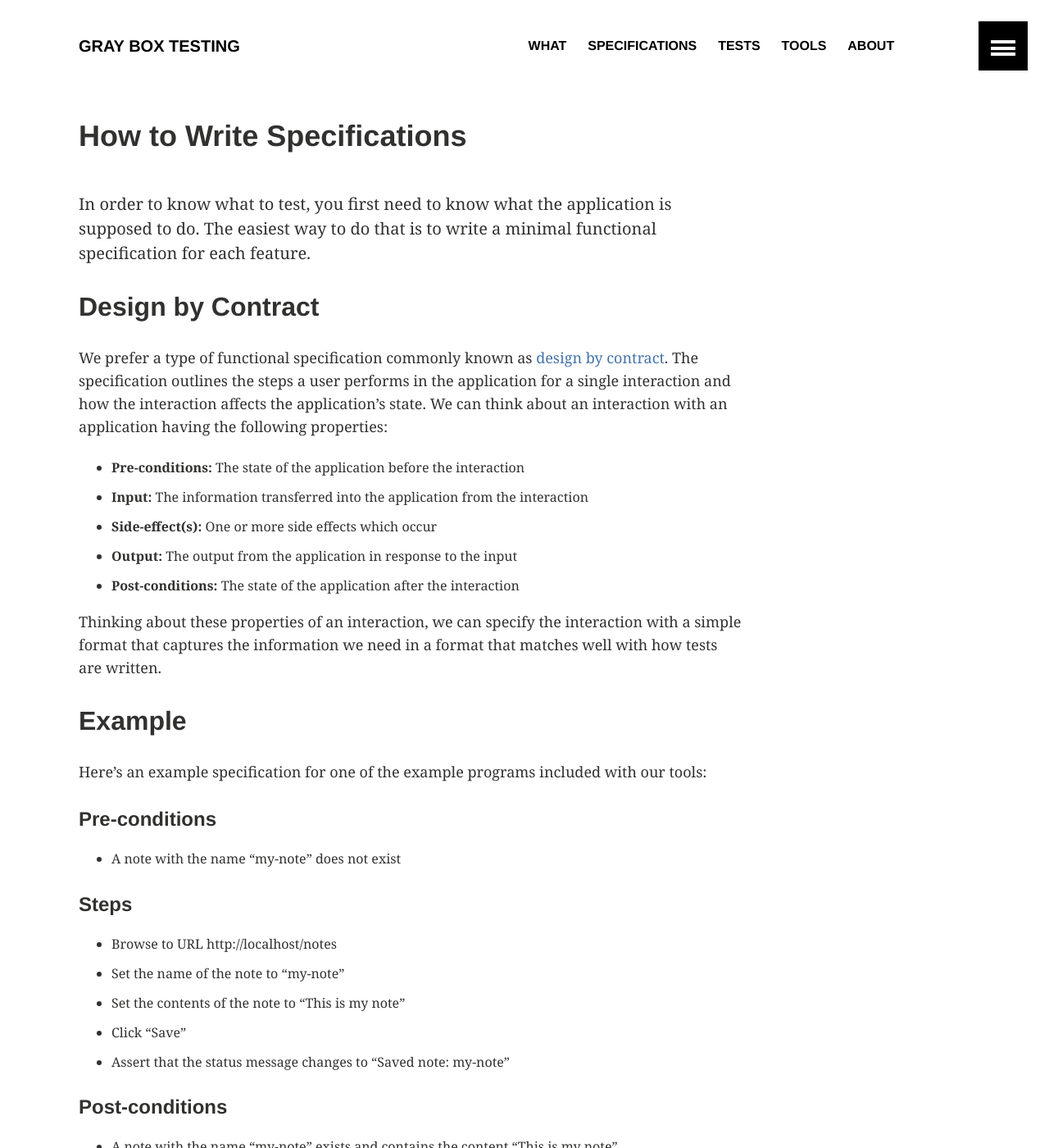
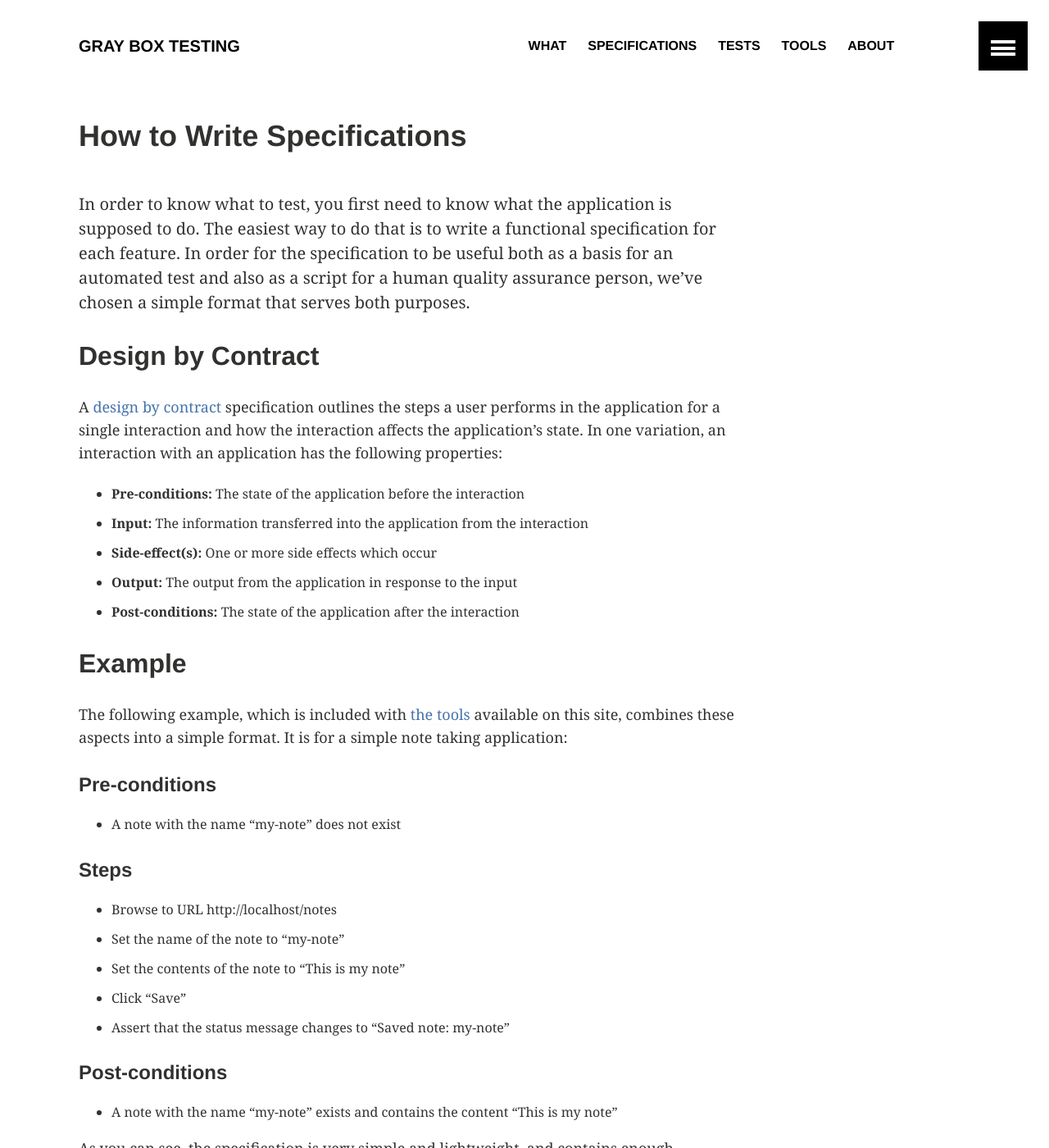
Before and after one commit to dfox/graybox-testing.org, a Jekyll site: the page built from specifications/index.md, in a window 1280 px wide and 1400 px high. Shown: the whole window at 82% size. Built offline with Jekyll 4.4.1, drawn with Linux system fonts in a browser that asks for light colours; some of the changed text lies outside the part shown.

Commit message:
Adding/editing specifications section

```diff
--- a/specifications/index.md
+++ b/specifications/index.md
@@ -14,16 +14,19 @@ ads: false
 
 In order to know what to test, you first need to know what the
 application is supposed to do. The easiest way to do that is to write
-a minimal functional specification for each feature.
+a functional specification for each feature. In order for the
+specification to be useful both as a basis for an automated test and
+also as a script for a human quality assurance person, we've chosen a
+simple format that serves both purposes.
 
 ## Design by Contract
 
-We prefer a type of functional specification commonly known as
-[design by contract](https://en.wikipedia.org/wiki/Design_by_contract).
-The specification outlines the steps a user performs in the
-application for a single interaction and how the interaction affects
-the application's state. We can think about an interaction with an
-application having the following properties:
+A
+[design by contract](https://en.wikipedia.org/wiki/Design_by_contract)
+specification outlines the steps a user performs in the application
+for a single interaction and how the interaction affects the
+application's state. In one variation, an interaction with an
+application has the following properties:
 
 * **Pre-conditions:** The state of the application before the interaction
 * **Input:** The information transferred into the application from the interaction
@@ -31,14 +34,11 @@ application having the following properties:
 * **Output:** The output from the application in response to the input
 * **Post-conditions:** The state of the application after the interaction
 
-Thinking about these properties of an interaction, we can specify the
-interaction with a simple format that captures the information we need
-in a format that matches well with how tests are written.
-
 ## Example
 
-Here's an example specification for one of the example programs
-included with our tools:
+The following example, which is included with [the tools](/tools/)
+available on this site, combines these aspects into a simple
+format. It is for a simple note taking application:
 
 #### Pre-conditions
 * A note with the name "my-note" does not exist
@@ -56,4 +56,6 @@ included with our tools:
 
 As you can see, the specification is very simple and lightweight, and
 contains enough information to implement the functionality and also
-write a test for it.
+write a test for it. There will be other artifacts required for
+actually implementing a feature like this, for example designs for the
+user interface, but this is the minimal information needed.
```
